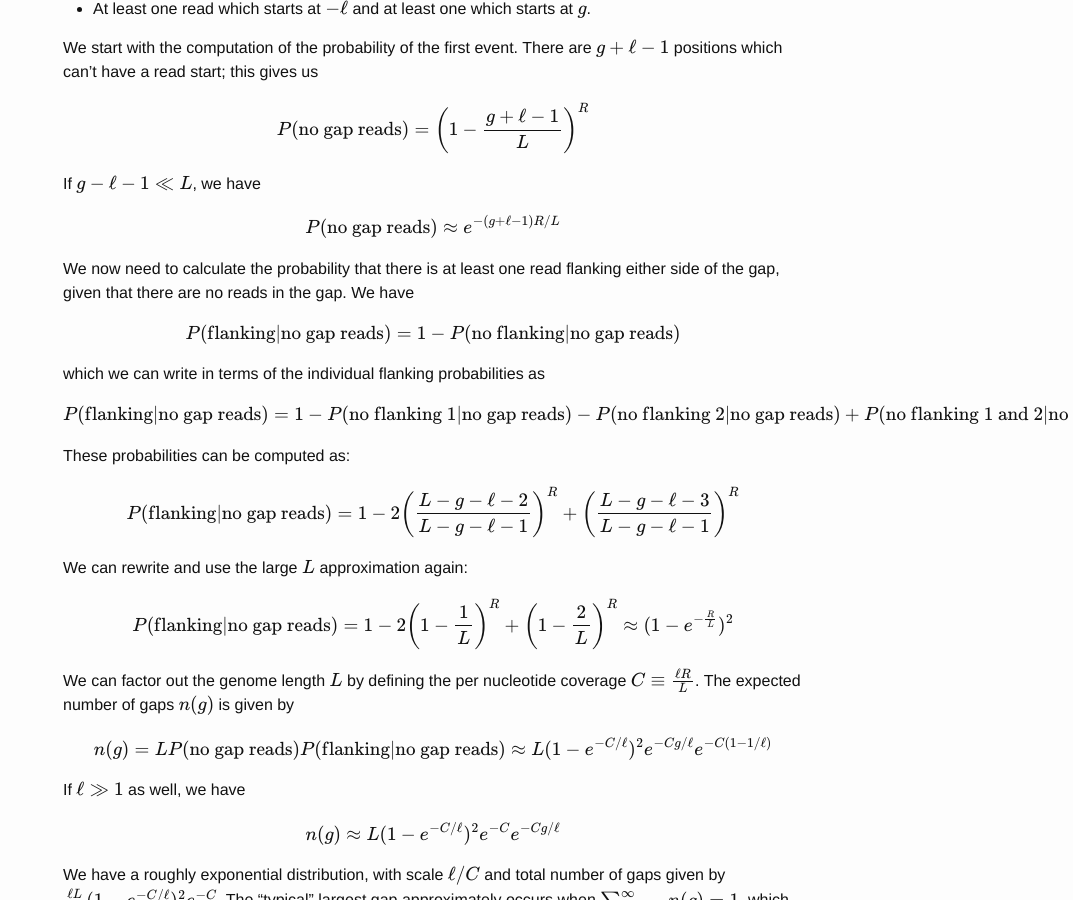
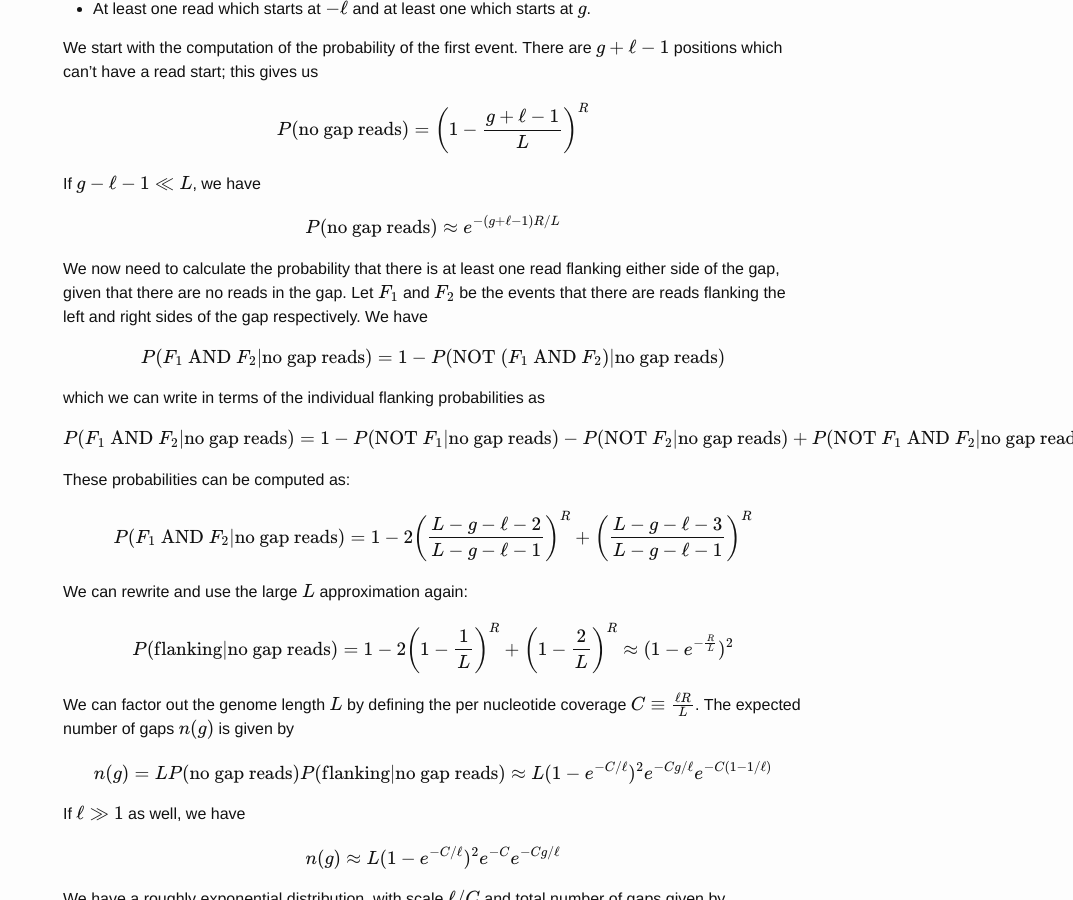
Before and after one commit to atishagarwala/atishagarwala.github.io, a Jekyll site: the page built from _posts/2017-08-04-Null-model-coverage.markdown, in a window 1280 px wide and 900 px high, scrolled down 908 px. Shown: the whole window, without its empty margins (207-1280 px from the left). Built offline with Jekyll 4.4.1, drawn with Linux system fonts in a browser that asks for light colours; formulas are drawn with MathJax 3; comment, search, counter and statistics services are not loaded.

Commit message:
Update 2017-08-04-Null-model-coverage.markdown

```diff
--- a/_posts/2017-08-04-Null-model-coverage.markdown
+++ b/_posts/2017-08-04-Null-model-coverage.markdown
@@ -47,17 +47,18 @@ If $g-\ell-1\ll L$, we have
 $$P(\text{no gap reads}) \approx e^{-(g+\ell-1)R/L}$$
 
 We now need to calculate the probability that there is at least one read flanking either side of the
-gap, given that there are no reads in the gap. We have
+gap, given that there are no reads in the gap. Let $F_{1}$ and $F_{2}$ be the events that there
+are reads flanking the left and right sides of the gap respectively. We have
 
-$$P(\text{flanking}|\text{no gap reads}) = 1-P(\text{no flanking}|\text{no gap reads})$$
+$$P(F_{1}\text{ AND }F_{2}|\text{no gap reads}) = 1-P(\text{NOT }(F_{1}\text{ AND }F_{2})|\text{no gap reads})$$
 
 which we can write in terms of the individual flanking probabilities as
 
-$$P(\text{flanking}|\text{no gap reads}) = 1-P(\text{no flanking 1}|\text{no gap reads})-P(\text{no flanking 2}|\text{no gap reads})+P(\text{no flanking 1 and 2}|\text{no gap reads})$$
+$$P(F_{1}\text{ AND }F_{2}|\text{no gap reads}) = 1-P(\text{NOT }F_{1}|\text{no gap reads})-P(\text{NOT }F_{2}|\text{no gap reads})+P(\text{NOT }F_{1}\text{ AND }F_{2}|\text{no gap reads})$$
 
 These probabilities can be computed as:
 
-$$P(\text{flanking}|\text{no gap reads}) = 1-2\left(\frac{L-g-\ell-2}{L-g-\ell-1}\right)^{R} +\left(\frac{L-g-\ell-3}{L-g-\ell-1}\right)^{R} $$
+$$P(F_{1}\text{ AND }F_{2}|\text{no gap reads}) = 1-2\left(\frac{L-g-\ell-2}{L-g-\ell-1}\right)^{R} +\left(\frac{L-g-\ell-3}{L-g-\ell-1}\right)^{R} $$
 
 We can rewrite and use the large $L$ approximation again:
 
```
